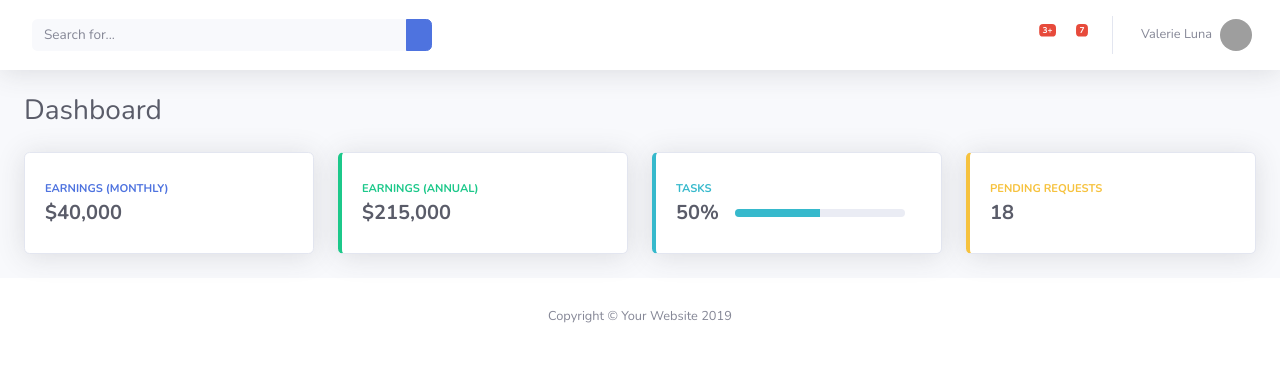
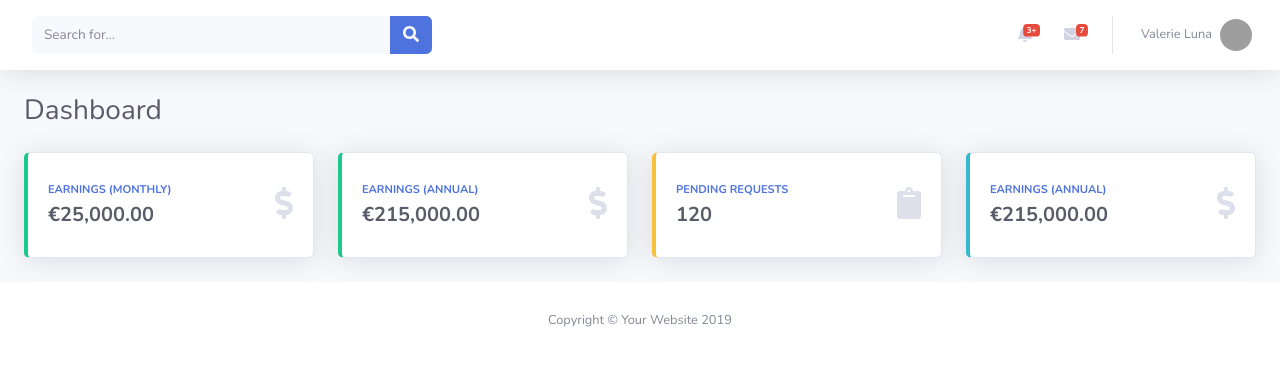
Before and after one commit to abhilashasokan/adminshell, an Angular app: page / in a window 1280 px wide. Shown: the top 366 px of the page. Built offline with nearby package versions, Linux system fonts and the light colour scheme; sample sign-in values are in the browser's storage; grey boxes are pictures that could not be loaded.

Commit message:
latest changes

```diff
--- a/package.json
+++ b/package.json
@@ -20,8 +20,10 @@
     "@angular/platform-browser-dynamic": "~8.0.0",
     "@angular/router": "~8.0.0",
     "@fortawesome/angular-fontawesome": "^0.5.0",
-    "@fortawesome/fontawesome-svg-core": "^1.2.25",
-    "@fortawesome/free-solid-svg-icons": "^5.11.2",
+    "@fortawesome/fontawesome-svg-core": "^1.2.26",
+    "@fortawesome/free-brands-svg-icons": "^5.12.0",
+    "@fortawesome/free-regular-svg-icons": "^5.12.0",
+    "@fortawesome/free-solid-svg-icons": "^5.12.0",
     "@ng-bootstrap/ng-bootstrap": "^5.1.4",
     "bootstrap": "^4.4.1",
     "rxjs": "~6.4.0",
--- a/src/app/dashboard/dashboard.component.html
+++ b/src/app/dashboard/dashboard.component.html
@@ -6,67 +6,28 @@
 
   <!-- Earnings (Monthly) Card Example -->
   <div class="col-xl-3 col-md-6 mb-4">
-    <app-summary-card></app-summary-card>
+    <app-summary-card [color]="summaryCardColor.SUCCESS" [cardText]="'Earnings (Monthly)'" [cardValue]="25000"
+      [isCardAmount]="true">
+    </app-summary-card>
   </div>
 
   <!-- Earnings (Monthly) Card Example -->
   <div class="col-xl-3 col-md-6 mb-4">
-    <div class="card border-left-success shadow h-100 py-2">
-      <div class="card-body">
-        <div class="row no-gutters align-items-center">
-          <div class="col mr-2">
-            <div class="text-xs font-weight-bold text-success text-uppercase mb-1">Earnings (Annual)</div>
-            <div class="h5 mb-0 font-weight-bold text-gray-800">$215,000</div>
-          </div>
-          <div class="col-auto">
-            <i class="fas fa-dollar-sign fa-2x text-gray-300"></i>
-          </div>
-        </div>
-      </div>
-    </div>
+    <app-summary-card [color]="summaryCardColor.SUCCESS" [cardText]="'Earnings (Annual)'" [cardValue]="215000"
+      [isCardAmount]="true">
+    </app-summary-card>
   </div>
 
   <!-- Earnings (Monthly) Card Example -->
   <div class="col-xl-3 col-md-6 mb-4">
-    <div class="card border-left-info shadow h-100 py-2">
-      <div class="card-body">
-        <div class="row no-gutters align-items-center">
-          <div class="col mr-2">
-            <div class="text-xs font-weight-bold text-info text-uppercase mb-1">Tasks</div>
-            <div class="row no-gutters align-items-center">
-              <div class="col-auto">
-                <div class="h5 mb-0 mr-3 font-weight-bold text-gray-800">50%</div>
-              </div>
-              <div class="col">
-                <div class="progress progress-sm mr-2">
-                  <div class="progress-bar bg-info" role="progressbar" style="width: 50%" aria-valuenow="50"
-                    aria-valuemin="0" aria-valuemax="100"></div>
-                </div>
-              </div>
-            </div>
-          </div>
-          <div class="col-auto">
-            <i class="fas fa-clipboard-list fa-2x text-gray-300"></i>
-          </div>
-        </div>
-      </div>
-    </div>
+    <app-summary-card [color]="summaryCardColor.WARNING" [cardText]="'PENDING REQUESTS'" [cardValue]="120">
+    </app-summary-card>
   </div>
 
   <!-- Pending Requests Card Example -->
   <div class="col-xl-3 col-md-6 mb-4">
-    <div class="card border-left-warning shadow h-100 py-2">
-      <div class="card-body">
-        <div class="row no-gutters align-items-center">
-          <div class="col mr-2">
-            <div class="text-xs font-weight-bold text-warning text-uppercase mb-1">Pending Requests</div>
-            <div class="h5 mb-0 font-weight-bold text-gray-800">18</div>
-          </div>
-          <div class="col-auto">
-            <i class="fas fa-comments fa-2x text-gray-300"></i>
-          </div>
-        </div>
-      </div>
-    </div>
+    <app-summary-card [color]="summaryCardColor.INFO" [cardText]="'Earnings (Annual)'" [cardValue]="215000"
+      [isCardAmount]="true">
+    </app-summary-card>
   </div>
 </div>
--- a/src/app/dashboard/dashboard.component.ts
+++ b/src/app/dashboard/dashboard.component.ts
@@ -1,4 +1,5 @@
 import { Component, OnInit } from '@angular/core';
+import { SummaryCardColor } from './../shared/summary-card/summary-card.component';
 @Component({
   selector: 'app-dashboard',
   templateUrl: './dashboard.component.html',
@@ -6,6 +7,7 @@ import { Component, OnInit } from '@angular/core';
 })
 export class DashboardComponent implements OnInit {
 
+  public summaryCardColor = SummaryCardColor;
   constructor() { }
 
   ngOnInit() {
--- a/src/app/layout/containers/components/nav-bar/nav-bar.component.html
+++ b/src/app/layout/containers/components/nav-bar/nav-bar.component.html
@@ -1,10 +1,5 @@
 <!-- Topbar -->
 <nav class="navbar navbar-expand navbar-light bg-white topbar mb-4 static-top shadow">
-
-  <!-- Sidebar Toggle (Topbar) -->
-  <button id="sidebarToggleTop" class="btn btn-link d-md-none rounded-circle mr-3">
-    <i class="fa fa-bars"></i>
-  </button>
 
   <!-- Topbar Search -->
   <form class="d-none d-sm-inline-block form-inline mr-auto ml-md-3 my-2 my-md-0 mw-100 navbar-search">
@@ -13,7 +8,7 @@
         aria-describedby="basic-addon2">
       <div class="input-group-append">
         <button class="btn btn-primary" type="button">
-          <i class="fas fa-search fa-sm"></i>
+          <fa-icon [icon]="faSearch"></fa-icon>
         </button>
       </div>
     </div>
@@ -26,7 +21,7 @@
     <li class="nav-item dropdown no-arrow d-sm-none">
       <a class="nav-link dropdown-toggle" href="#" id="searchDropdown" role="button" data-toggle="dropdown"
         aria-haspopup="true" aria-expanded="false">
-        <i class="fas fa-search fa-fw"></i>
+        <fa-icon [icon]="faSearch"></fa-icon>
       </a>
       <!-- Dropdown - Messages -->
       <div class="dropdown-menu dropdown-menu-right p-3 shadow animated--grow-in" aria-labelledby="searchDropdown">
@@ -36,7 +31,7 @@
               aria-label="Search" aria-describedby="basic-addon2">
             <div class="input-group-append">
               <button class="btn btn-primary" type="button">
-                <i class="fas fa-search fa-sm"></i>
+                <fa-icon [icon]="faSearch"></fa-icon>
               </button>
             </div>
           </div>
@@ -48,7 +43,7 @@
     <li class="nav-item dropdown no-arrow mx-1">
       <a class="nav-link dropdown-toggle" href="#" id="alertsDropdown" role="button" data-toggle="dropdown"
         aria-haspopup="true" aria-expanded="false">
-        <i class="fas fa-bell fa-fw"></i>
+        <fa-icon [icon]="faBell"></fa-icon>
         <!-- Counter - Alerts -->
         <span class="badge badge-danger badge-counter">3+</span>
       </a>
@@ -99,7 +94,7 @@
     <li class="nav-item dropdown no-arrow mx-1">
       <a class="nav-link dropdown-toggle" href="#" id="messagesDropdown" role="button" data-toggle="dropdown"
         aria-haspopup="true" aria-expanded="false">
-        <i class="fas fa-envelope fa-fw"></i>
+        <fa-icon [icon]="faEnvelope"></fa-icon>
         <!-- Counter - Messages -->
         <span class="badge badge-danger badge-counter">7</span>
       </a>
--- a/src/app/layout/containers/components/nav-bar/nav-bar.component.ts
+++ b/src/app/layout/containers/components/nav-bar/nav-bar.component.ts
@@ -1,4 +1,5 @@
 import { Component, OnInit } from '@angular/core';
+import { faBell, faEnvelope, faSearch } from '@fortawesome/free-solid-svg-icons';
 
 @Component({
   selector: 'app-nav-bar',
@@ -6,7 +7,9 @@ import { Component, OnInit } from '@angular/core';
   styleUrls: ['./nav-bar.component.scss']
 })
 export class NavBarComponent implements OnInit {
-
+  faSearch = faSearch;
+  faBell = faBell;
+  faEnvelope = faEnvelope;
   constructor() { }
 
   ngOnInit() {
--- a/src/app/layout/containers/components/sidebar/sidebar.component.html
+++ b/src/app/layout/containers/components/sidebar/sidebar.component.html
@@ -4,7 +4,7 @@
   <!-- Sidebar - Brand -->
   <a class="sidebar-brand d-flex align-items-center justify-content-center" href="index.html">
     <div class="sidebar-brand-icon rotate-n-15">
-      <fa-icon [icon]="faCoffee"></fa-icon>
+      <!-- <fa-icon [icon]="faCoffee"></fa-icon> -->
     </div>
     <div class="sidebar-brand-text mx-3">SB Admin <sup>2</sup></div>
   </a>
--- a/src/app/layout/containers/components/sidebar/sidebar.component.ts
+++ b/src/app/layout/containers/components/sidebar/sidebar.component.ts
@@ -1,5 +1,4 @@
 import { Component, OnInit } from '@angular/core';
-import { faCoffee } from '@fortawesome/free-solid-svg-icons';
 
 @Component({
   selector: 'app-sidebar',
@@ -7,7 +6,6 @@ import { faCoffee } from '@fortawesome/free-solid-svg-icons';
   styleUrls: ['./sidebar.component.scss']
 })
 export class SidebarComponent implements OnInit {
-  faCoffee = faCoffee;
   constructor() { }
 
   ngOnInit() {
--- a/src/app/layout/layout.module.ts
+++ b/src/app/layout/layout.module.ts
@@ -13,8 +13,8 @@ import { ShellComponent } from './containers/shell/shell.component';
   imports: [
     CommonModule,
     RouterModule,
-    FontAwesomeModule,
-    SharedModule
+    SharedModule,
+    FontAwesomeModule
   ],
   declarations: [HeaderComponent, FooterComponent, SidebarComponent, NavBarComponent, ShellComponent],
   exports: [
--- a/src/app/shared/summary-card/summary-card.component.html
+++ b/src/app/shared/summary-card/summary-card.component.html
@@ -2,11 +2,16 @@
   <div class="card-body">
     <div class="row no-gutters align-items-center">
       <div class="col mr-2">
-        <div class="text-xs font-weight-bold text-primary text-uppercase mb-1">Earnings (Monthly)</div>
-        <div class="h5 mb-0 font-weight-bold text-gray-800">$40,000</div>
+        <div class="text-xs font-weight-bold text-primary text-uppercase mb-1">{{cardText}}</div>
+        <div class="h5 mb-0 font-weight-bold text-gray-800">{{showCardValue}}</div>
       </div>
       <div class="col-auto">
-        <i class="fas fa-calendar fa-2x text-gray-300"></i>
+        <div *ngIf="isCardAmount;else clipboardTemplate">
+          <fa-icon [icon]="faDollarSign" class="fa-2x  text-gray-300"></fa-icon>
+        </div>
+        <ng-template #clipboardTemplate>
+          <fa-icon [icon]="faClipboard" class="fa-2x  text-gray-300"></fa-icon>
+        </ng-template>
       </div>
     </div>
   </div>
--- a/src/app/shared/summary-card/summary-card.component.ts
+++ b/src/app/shared/summary-card/summary-card.component.ts
@@ -1,4 +1,6 @@
+import { CurrencyPipe } from '@angular/common';
 import { Component, Input, OnInit } from '@angular/core';
+import { faCalendar, faClipboard, faComment, faDollarSign } from '@fortawesome/free-solid-svg-icons';
 
 @Component({
   selector: 'app-summary-card',
@@ -6,16 +8,44 @@ import { Component, Input, OnInit } from '@angular/core';
   styleUrls: ['./summary-card.component.scss']
 })
 export class SummaryCardComponent implements OnInit {
+  faDollarSign = faDollarSign;
+  faCalendar = faCalendar;
+  faClipboard = faClipboard;
+  faComment = faComment;
 
-  @Input() color: string;
+  private _cardValue: string;
+  private _isCardAmount: boolean;
+  @Input() color: SummaryCardColor;
   @Input() cardText: string;
-  @Input() cardValue: string;
+  @Input() set cardValue(value: string) {
+    this._cardValue = value;
+  }
+  @Input() set isCardAmount(value: boolean) {
+    this._isCardAmount = value;
+  }
   @Input() cardIcon: string;
-  @Input() isCardAmount: false;
 
-  constructor() { }
+  constructor(private currencyPipe: CurrencyPipe) { }
 
   ngOnInit() {
   }
 
+  get showCardValue() {
+    return this._isCardAmount ? this.currencyPipe.transform(this._cardValue, 'EUR', 'symbol-narrow', '4.2-2') : this._cardValue;
+  }
+
+  get isCardAmount() {
+    return this._isCardAmount;
+  }
 }
+
+export enum SummaryCardColor {
+  PRIMARY = 'border-left-primary',
+  SECONDARY = 'border-left-secondary',
+  SUCCESS = 'border-left-success',
+  DANGER = 'border-left-danger',
+  INFO = 'border-left-info',
+  WARNING = 'border-left-warning',
+  LIGHT = 'border-left-light',
+  DARK = 'border-left-dark',
+}
```
Also changed, not shown: src/app/app.module.ts (+7 -9 lines), src/app/shared/shared.module.ts (+6 -3 lines), 1 other file (tests, documents, lock files or other folders).
